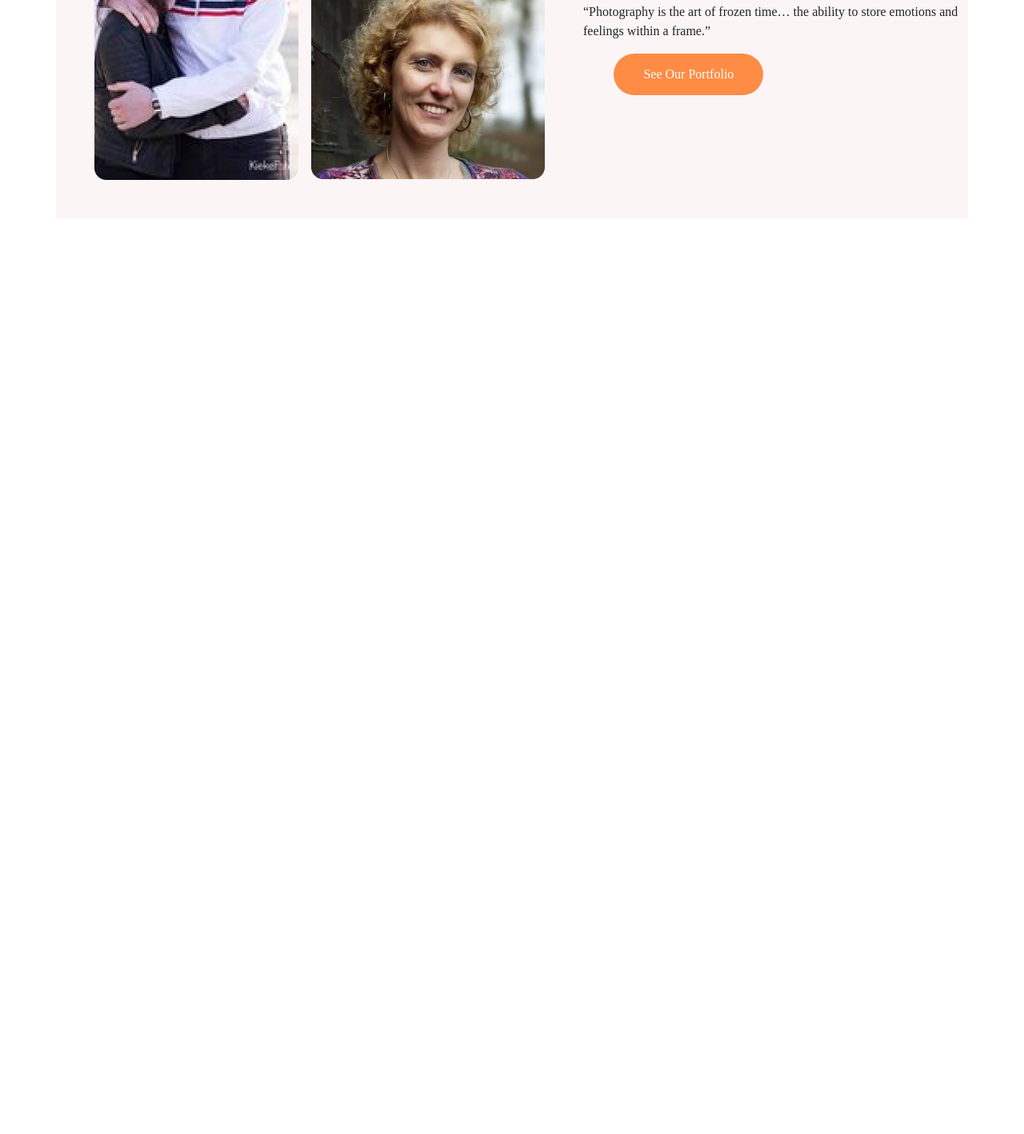
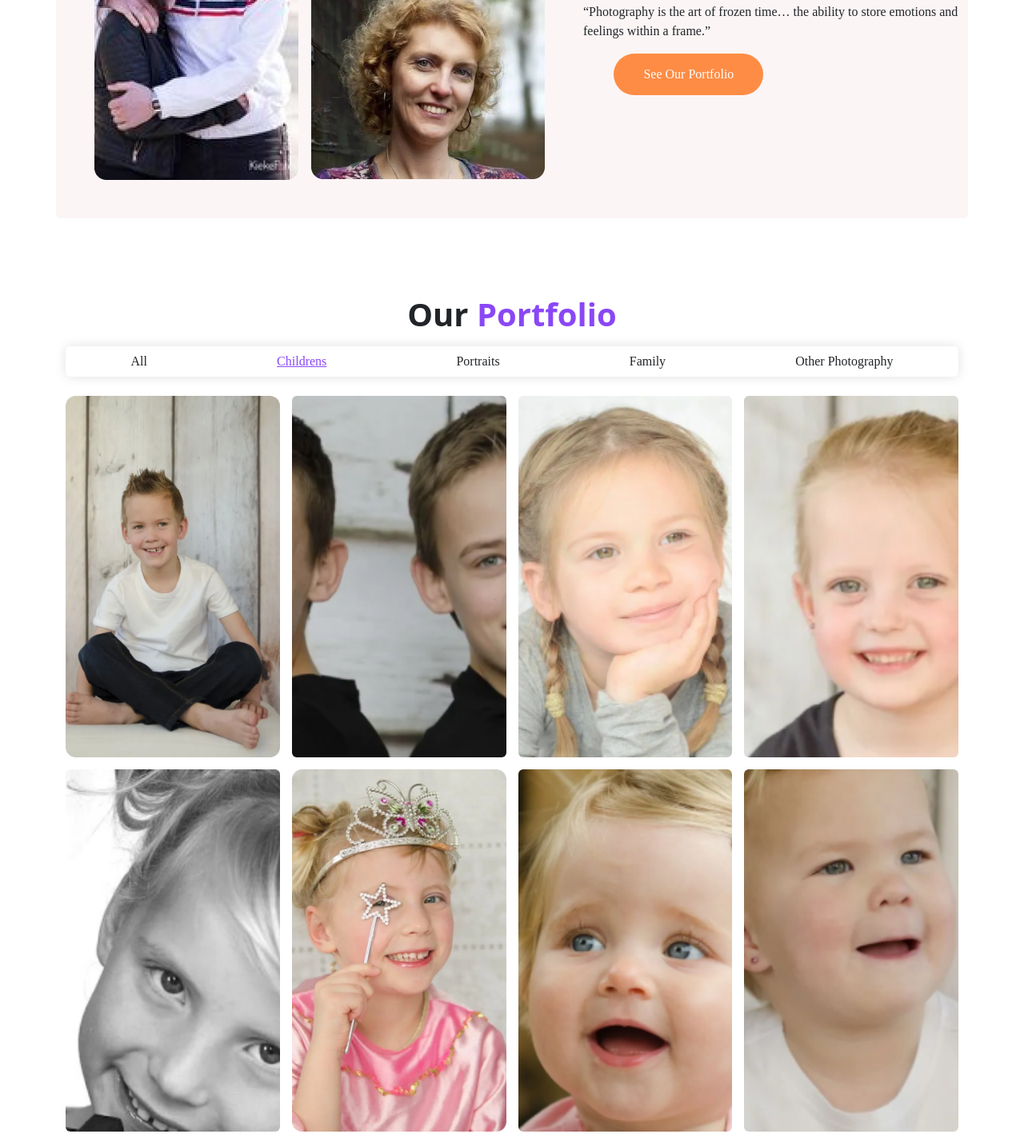
Before and after one commit to With-chomok/Project-2, a plain HTML site: page index.html in a window 1280 px wide. Shown: the part 1088-2506 px from the top of the page at 80% size. Before the commit the page ends 1409 px from the top, so only its background shows below. Drawn offline with nearby package versions, Linux system fonts and the light colour scheme.

Commit message:
portfolio section added

```diff
--- a/index.html
+++ b/index.html
@@ -9,11 +9,11 @@
       href="https://cdn.jsdelivr.net/npm/bootstrap@5.3.3/dist/css/bootstrap.min.css"
       rel="stylesheet"
       integrity="sha384-QWTKZyjpPEjISv5WaRU9OFeRpok6YctnYmDr5pNlyT2bRjXh0JMhjY6hW+ALEwIH"
-      crossorigin="anonymous"
-    />
+      crossorigin="anonymous">
   </head>
   <body>
     <!-- this is navbar section -->
+
 
     <nav class="navbar navbar-light bg-white navbar-expand-lg">
       <div
@@ -27,12 +27,13 @@
         <li class="nav-item">Portfolio</li>
         <li class="nav-item">Prices</li>
         <li class="nav-item">Contact Us</li>
-        </ul>
+      </ul>
 
-      </div>
+    </div>
+  <div>
       <button type="submit" class="button1">Get Started</button>
-    </div>
-    </nav>
+  </div>
+</nav>
 
   <!-- this is hero sectionn -->
 
@@ -43,7 +44,7 @@
 
       <div class="col-md-6 col-12">
 
-        <h1 class="pt-5 fw-bold">
+        <h1 class="pt-5 fw-bold" >
           CAPTURING MOMENTS
           <span>IN</span> TIME.
         </h1>
@@ -71,7 +72,7 @@
   <!-- this is About Us sectionn -->
 
 
-  <div style="background-color: rgb(252, 245, 245);"class="container my-5 p-5 ">
+  <div style="background-color: rgb(252, 245, 245) ;"class="container my-5 p-5 rounded">
     <div class="gap-5 d-flex justify-content-between">
       <div class="responsive d-flex flex-fill  gap-4 gap-md-3 align-items-center">
             <img src="image/picg3.png" alt="" >
@@ -95,10 +96,63 @@
 
 
 
+<!-- this is portfolio sectionn -->
+
+
+<section id="portfolio" class="container py-5">
+  <div class="container text-center">
+      <h2 class="fw-bold fs-1">Our <span style="color: rgba(138, 71, 246, 1);">Portfolio</span></h2>
+  </div>
+
+      <div style="font-family: Quicksand; font-weight: 500;" class="btn-group mt-3 d-flex   align-content-center justify-items-between "     role="group">
+          <button type="button" class="btn  justify-content-between align-content-around" data-filter="all">All</button>
+          <button type="button" style="text-decoration: underline; color: rgba(138, 71, 246, 1);" class="btn ">Childrens</button>
+          <button type="button" class="btn " data-filter="portraits">Portraits</button>
+          <button type="button" class="btn " data-filter="family">Family</button>
+          <button type="button" class="btn " data-filter="other">Other Photography</button>
+      </div>
+
+
+      <!-- Portfolio gallery using CSS Grid -->
+      <div class="portfolio-gallery mt-4">
+          <div class="gallery-item filter childrens">
+              <img src="image/1.png" alt="Childrens" class="img-fluid rounded">
+          </div>
+          <div class="gallery-item filter portraits">
+              <img src="image/4.png" alt="Portraits" class="img-fluid rounded">
+          </div>
+          <div class="gallery-item filter childrens">
+              <img src="image/8.png" alt="Childrens" class="img-fluid rounded">
+          </div>
+          <div class="gallery-item filter family">
+              <img src="image/2.png" alt="Family" class="img-fluid rounded">
+          </div>
+          <div class="gallery-item filter portraits">
+              <img src="image/7.png" alt="Portraits" class="img-fluid rounded">
+          </div>
+          <div class="gallery-item filter family">
+              <img src="image/10.png" alt="Family" class="img-fluid rounded">
+          </div>
+          <div class="gallery-item filter childrens">
+              <img src="image/3.png" alt="Childrens" class="img-fluid rounded">
+          </div>
+           <div class="gallery-item filter other">
+              <img src="image/5.png" alt="Other Photography" class="img-fluid rounded">
+          </div>
+      <div class="gallery-item filter other">
+          <img src="image/4.png" alt="Other Photography" class="img-fluid rounded">
+          </div>
+      </div>
+
+</section>
+
+
+
     <script
       src="https://cdn.jsdelivr.net/npm/bootstrap@5.3.3/dist/js/bootstrap.bundle.min.js"
       integrity="sha384-YvpcrYf0tY3lHB60NNkmXc5s9fDVZLESaAA55NDzOxhy9GkcIdslK1eN7N6jIeHz"
       crossorigin="anonymous"
     ></script>
-  </body>
+
+</body>
 </html>
--- a/style.css
+++ b/style.css
@@ -23,10 +23,25 @@
 
 }
 #button2{
-
     background-color: #FE8C45;
     color: white;
-    font-family: nexa;
+}
+.button2{
+
+    background-color: rgb(248, 248, 248);
+        border: none;
+        color: black;
+        width: 187px;
+        height: 52px;
+        justify-content: end;
+        text-align: center;
+        text-decoration: none;
+        padding: 0.1rem;
+        font-size: 16px;
+        margin:0 3vw;
+        cursor: pointer;
+        border-radius: 90px;
+
 }
 .navbar{
     font-family: "Quicksand", sans-serif;
@@ -41,7 +56,7 @@ span{
     grid-template-columns: repeat(auto-fit, minmax(240px, 1fr));
     grid-auto-rows: 240px;
     margin-top: 10%;
-    column-count:;
+
 
  }
  .card-tall{
@@ -54,7 +69,7 @@ span{
  }
 
 
- @media screen and (min-width: 600px){
+ @media screen and (min-width: 650px){
     .card-tall{
         grid-row: span 2 / auto;
 
@@ -64,3 +79,48 @@ span{
 
      }
  }
+
+
+ .btn-group{
+    color:#FFFFFF ;
+    box-shadow: 0px 0px 15px 0px #0000001F;
+ }
+ .portfolio-gallery {
+    display: grid;
+    grid-template-columns: repeat(auto-fill, minmax(240px, 1fr));
+    grid-auto-rows: minmax(150px, auto);
+    gap: 15px;
+  }
+
+  .portfolio-gallery img {
+    grid-template-columns: repeat(auto-fill, minmax(240px, 1fr));
+    width: 100%;
+    height: 100%;
+    object-fit: cover;
+    border-radius: 10px;
+
+
+  }
+
+  /* .filter {
+    transition: all 0.3s ease;
+  }
+
+  .filter.hide {
+    display: none;
+  }
+   */
+  .grid-item-tall {
+    grid-row: span 2;
+  }
+
+  .grid-item-wide {
+    grid-column: span 2;
+  }
+
+  /* Responsive adjustments */
+  @media (min-width: 768px) {
+    .portfolio-gallery {
+      grid-template-columns: repeat(auto-fit, minmax(240px, 1fr));
+    }
+  }
```
Also changed, not shown: image/Ellipse 7.png (added), image/Ellipse 8.png (added).
